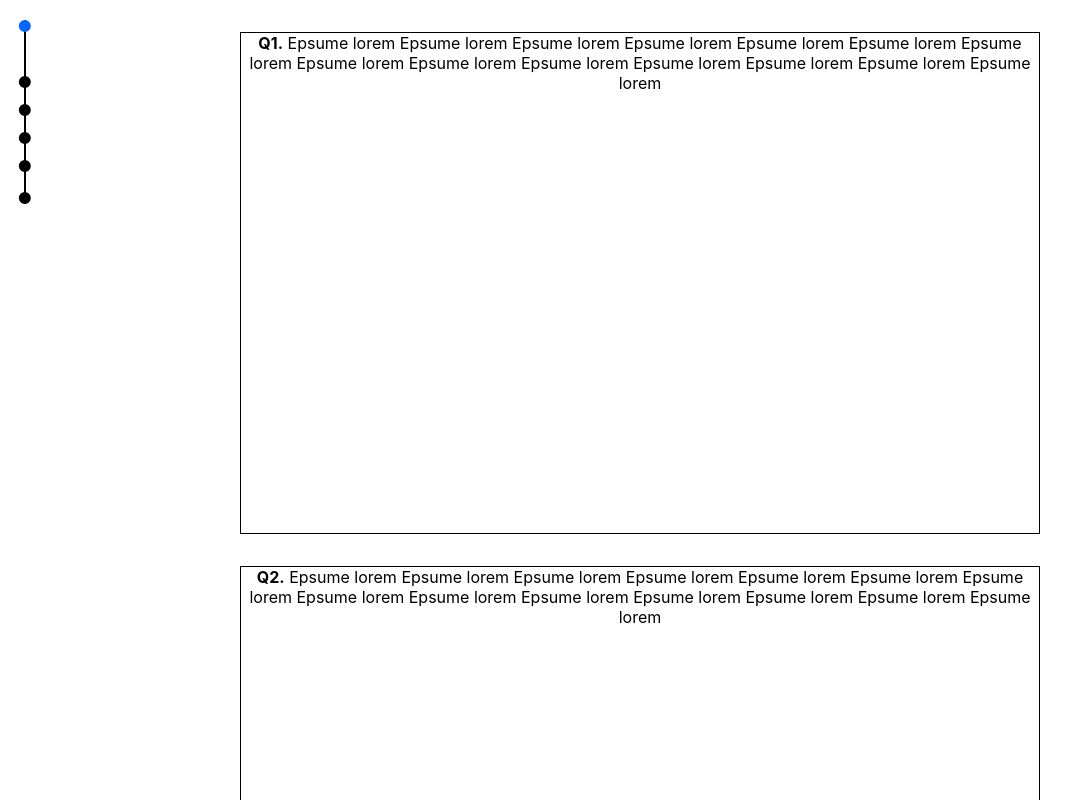
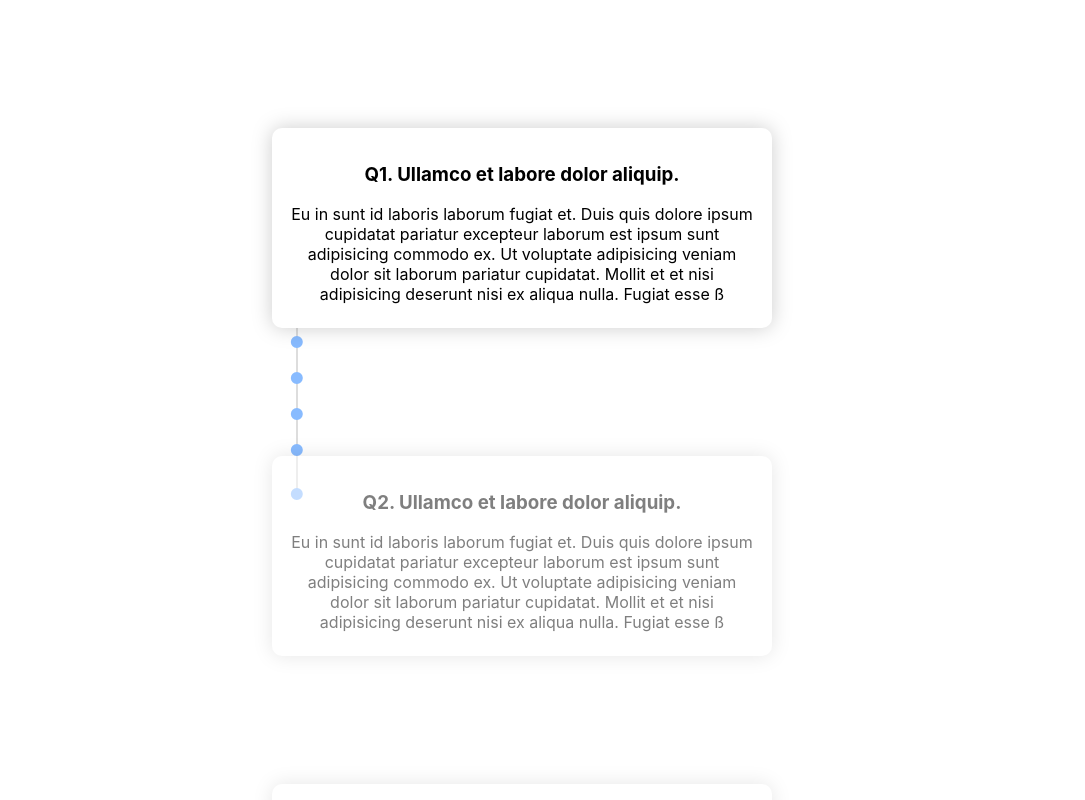
Before and after one commit to unknownpgr/interaction-slide, a React (Create React App) app in the folder src/: page / in a window 1280 px wide. Shown: the whole page, without its empty margins (0-1085 px from the left). Built offline with nearby package versions, Linux system fonts and the light colour scheme.

Commit message:
Improve design

```diff
--- a/src/src/components/App/App.js
+++ b/src/src/components/App/App.js
@@ -28,7 +28,7 @@ export default function App() {
 
   const handleScroll = (event) => {
     const currentScroll = event.deltaY;
-    if (Math.abs(dest - actualScroll) < 200) {
+    if (Math.abs(dest - actualScroll) < 50) {
       if (currentScroll > 0) {
         if (currentScroll > scroll) {
           if (index < QUESTION_NUMBER - 1) setIndex(index + 1);
@@ -55,10 +55,10 @@ export default function App() {
         <div
           className="card-container"
           ref={cardContainer}
-          style={{ top: -actualScroll }}
+          style={{ top: -actualScroll + frameHeight / 2 }}
         >
-          {new Array(QUESTION_NUMBER).fill(0).map((_, x) => (
-            <Card key={x} index={x + 1}></Card>
+          {new Array(QUESTION_NUMBER).fill(0).map((_, i) => (
+            <Card key={i} index={i + 1} current={index + 1}></Card>
           ))}
         </div>
       </div>
--- a/src/src/components/Card/Card.css
+++ b/src/src/components/Card/Card.css
@@ -1,6 +1,26 @@
 .card {
-  border: solid 0.1px #000;
-  height: 500px;
+  height: 200px;
+  width: 500px;
   text-align: center;
-  margin-top: 2rem;
+
+  margin-top: 8rem;
+  margin-bottom: 8rem;
+
+  background-color: #fff;
+
+  filter: drop-shadow(0 0 10px rgba(0, 0, 0, 0.2));
+  margin-left: 2rem;
+  margin-right: 2rem;
+
+  padding: 1rem;
+
+  border-radius: 10px;
+
+  box-sizing: border-box;
+
+  transition-duration: 0.2s;
 }
+
+.card h3{
+
+}
--- a/src/src/components/Card/Card.js
+++ b/src/src/components/Card/Card.js
@@ -1,12 +1,16 @@
 import React from "react";
 import "./Card.css";
 
-export default function Card({ index }) {
+export default function Card({ index, current }) {
+  let opacity = index === current ? '1' : '0.5'
   return (
-    <div className="card">
-      <strong>Q{index}.</strong> Epsume lorem Epsume lorem Epsume lorem Epsume
-      lorem Epsume lorem Epsume lorem Epsume lorem Epsume lorem Epsume lorem
-      Epsume lorem Epsume lorem Epsume lorem Epsume lorem Epsume lorem
+    <div className="card" style={{ opacity }}>
+      <h3>
+        Q{index}. Ullamco et labore dolor aliquip.
+      </h3>
+      <p>
+        Eu in sunt id laboris laborum fugiat et. Duis quis dolore ipsum cupidatat pariatur excepteur laborum est ipsum sunt adipisicing commodo ex. Ut voluptate adipisicing veniam dolor sit laborum pariatur cupidatat. Mollit et et nisi adipisicing deserunt nisi ex aliqua nulla. Fugiat esse ß
+      </p>
     </div>
   );
 }
--- a/src/src/components/Sidebar/Sidebar.js
+++ b/src/src/components/Sidebar/Sidebar.js
@@ -4,10 +4,10 @@ import "./sidebar.css";
 export default function Sidebar({ n, c, onClick }) {
   let dots = [];
   for (let i = 0; i < n; i++) {
-    let padding = i === c ? "1" : "0.25";
+    let padding = i === c ? "2" : "0.5";
     let paddingTop = 0;
     let paddingBottom = 0;
-    let color = i === c ? "#0066ff" : "black";
+    let color = i === c ? "#0066ff" : "#88bbff";
 
     if (i === 0) {
       paddingTop = 0 + "rem";
@@ -21,16 +21,17 @@ export default function Sidebar({ n, c, onClick }) {
     }
 
     dots.push(
+      <a href="javascript:;" className="dot-a" key={i}>
         <div
           onClick={() => {
             onClick(i);
           }}
-        key={i}
-        className={"dot"}
+          className="dot"
           style={{ paddingTop, paddingBottom, color }}
         >
           ●
         </div>
+      </a>
     );
   }
   return <div className="sidebar">{dots}</div>;
--- a/src/src/components/Sidebar/sidebar.css
+++ b/src/src/components/Sidebar/sidebar.css
@@ -1,14 +1,14 @@
 .sidebar {
   position: fixed;
-  left: 1rem;
-  top: 1rem;
+  left: 18rem;
+  top: 30%;
 }
 
 .sidebar::before {
   width: 2px;
   height: 96%;
   content: "";
-  background-color: #000;
+  background-color: #ddd;
   position: absolute;
   top: 4px;
   left: 8px;
@@ -20,3 +20,7 @@
   transition-timing-function: linear;
   padding-left: 1.5px;
 }
+
+.dot-a{
+  text-decoration: none;
+}
```
Lines whose indentation alone changed are shown as unchanged.
